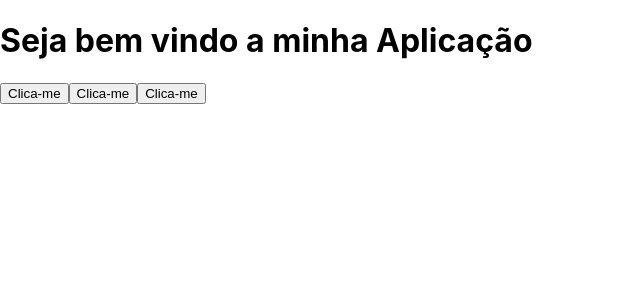
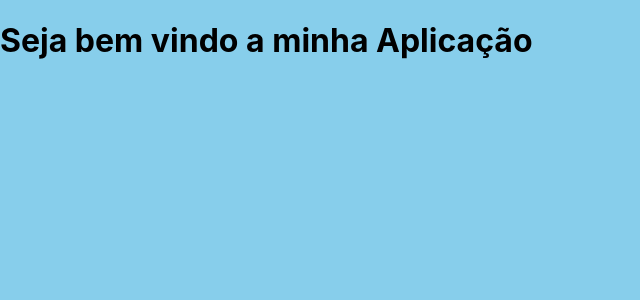
Before and after one commit to Renaldo-Paulo/Meu-app-react, a React (Create React App) app: page / in a window 1280 px wide. Shown: the top 300 px of the page, without its empty margins (0-640 px from the left). Built offline with nearby package versions, Linux system fonts and the light colour scheme.

Commit message:
mudei o background e apaguei o button

```diff
--- a/src/App.js
+++ b/src/App.js
@@ -1,17 +1,11 @@
 import logo from './logo.svg';
 import './App.css';
 
-function MyButton() {
-  return (<button>Clica-me</button>);
-}
 
 function App() {
   return (
     <div>
     <h1>Seja bem vindo a minha Aplicação</h1>
-    <MyButton/>
-    <MyButton/>
-    <MyButton/>
     </div>
   );
 }
--- a/src/index.css
+++ b/src/index.css
@@ -1,4 +1,4 @@
-body {
+body {background-color:skyblue;
   margin: 0;
   font-family: -apple-system, BlinkMacSystemFont, 'Segoe UI', 'Roboto', 'Oxygen',
     'Ubuntu', 'Cantarell', 'Fira Sans', 'Droid Sans', 'Helvetica Neue',
```
